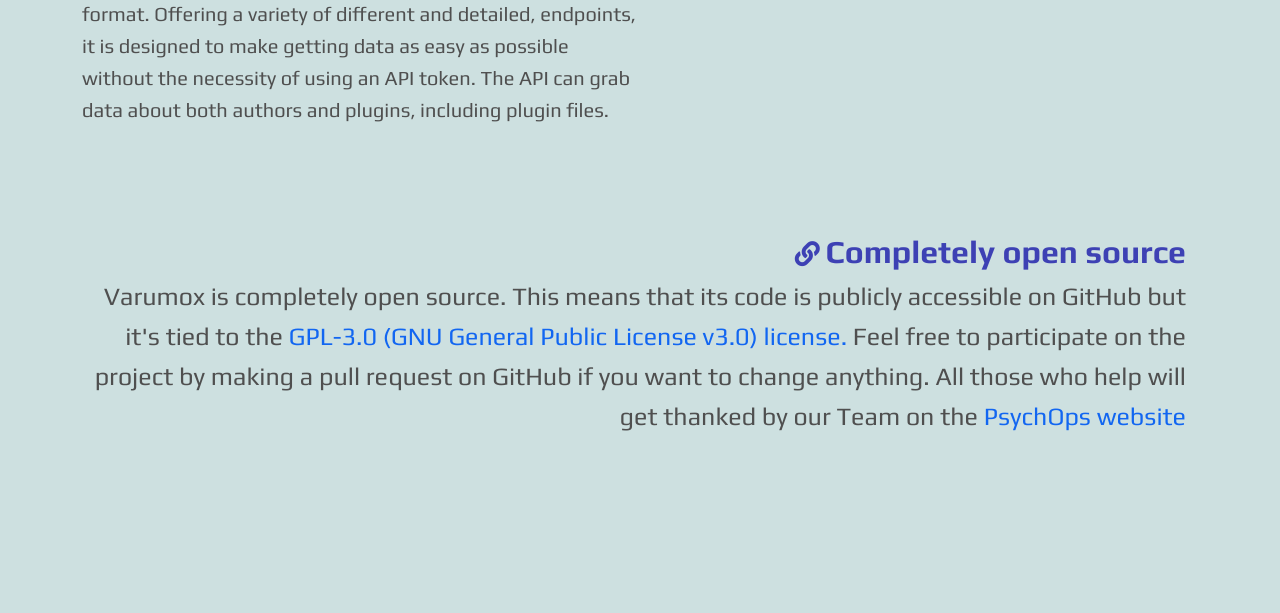
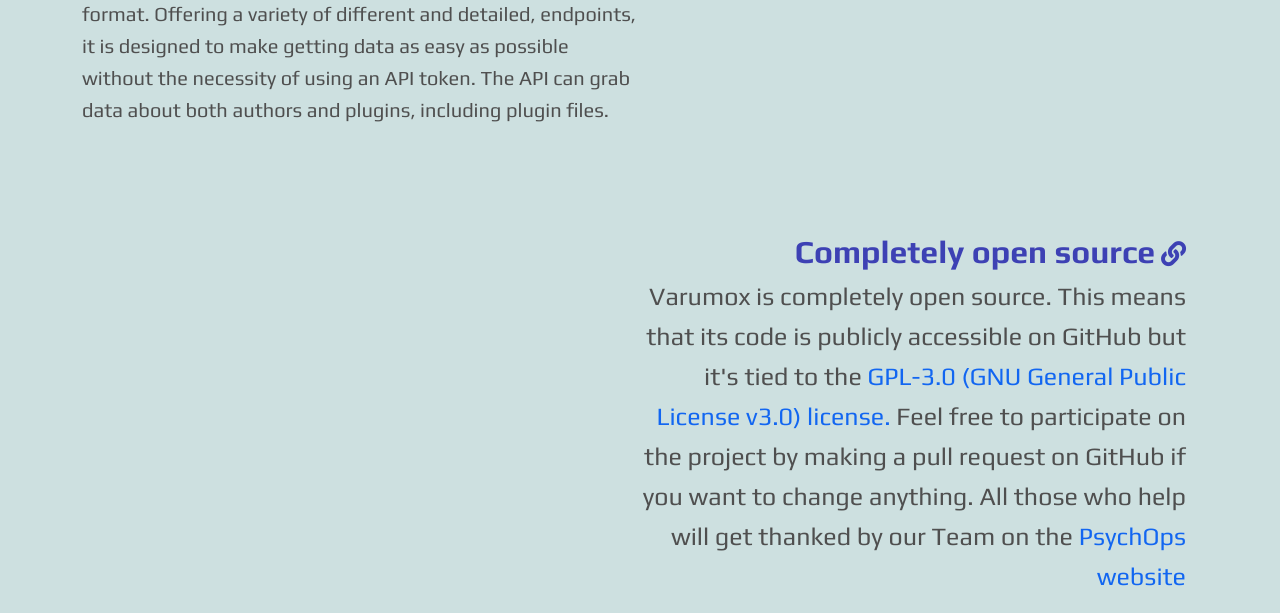
Before and after one commit to PsychOps/Varumox, a PHP site: page / in a window 1280 px wide. Shown: the part 1416-2029 px from the top of the page. Before the commit the page ends 1847 px from the top, so only its background shows below. Run offline with PHP 8.4, Linux system fonts and the light colour scheme; some libraries are stand-ins or nearby versions.

Commit message:
Fixed href, text margin

```diff
--- a/index.php
+++ b/index.php
@@ -39,11 +39,11 @@
         <p class="textwidth text-start">Varumox offers a freely usable API to fetch data from in JSON format. Offering a variety of different and detailed, endpoints, it is designed to make getting data as easy as possible without the necessity of using an API token. The API can grab data about both authors and plugins, including plugin files.</p>
 
         <div class="container topspace-50 text-end" id="Open-source">
-        <a href=#API>
+        <a href=#Open-source>
+            <span class="bold fs-2 explicified">Completely open source</span>
             <i class="fas fa-link explicified"></i>
-            <span class="bold fs-2 explicified">Completely open source</span>
         </a>
-        <p class="text-end">Varumox is completely open source. This means that its code is publicly accessible on GitHub but it's tied to the <a href="https://www.gnu.org/licenses/gpl-3.0.en.html">GPL-3.0 (GNU General Public License v3.0) license.</a> Feel free to participate on the project by making a pull request on GitHub if you want to change anything. All those who help will get thanked by our Team on the <a href="https://psychops.tk/credit.php">PsychOps website</a></p>
+        <p class="text-end" style="margin-left: 50%">Varumox is completely open source. This means that its code is publicly accessible on GitHub but it's tied to the <a href="https://www.gnu.org/licenses/gpl-3.0.en.html">GPL-3.0 (GNU General Public License v3.0) license.</a> Feel free to participate on the project by making a pull request on GitHub if you want to change anything. All those who help will get thanked by our Team on the <a href="https://psychops.tk/credit.php">PsychOps website</a></p>
 <div class="background">
 </div>
 
```
